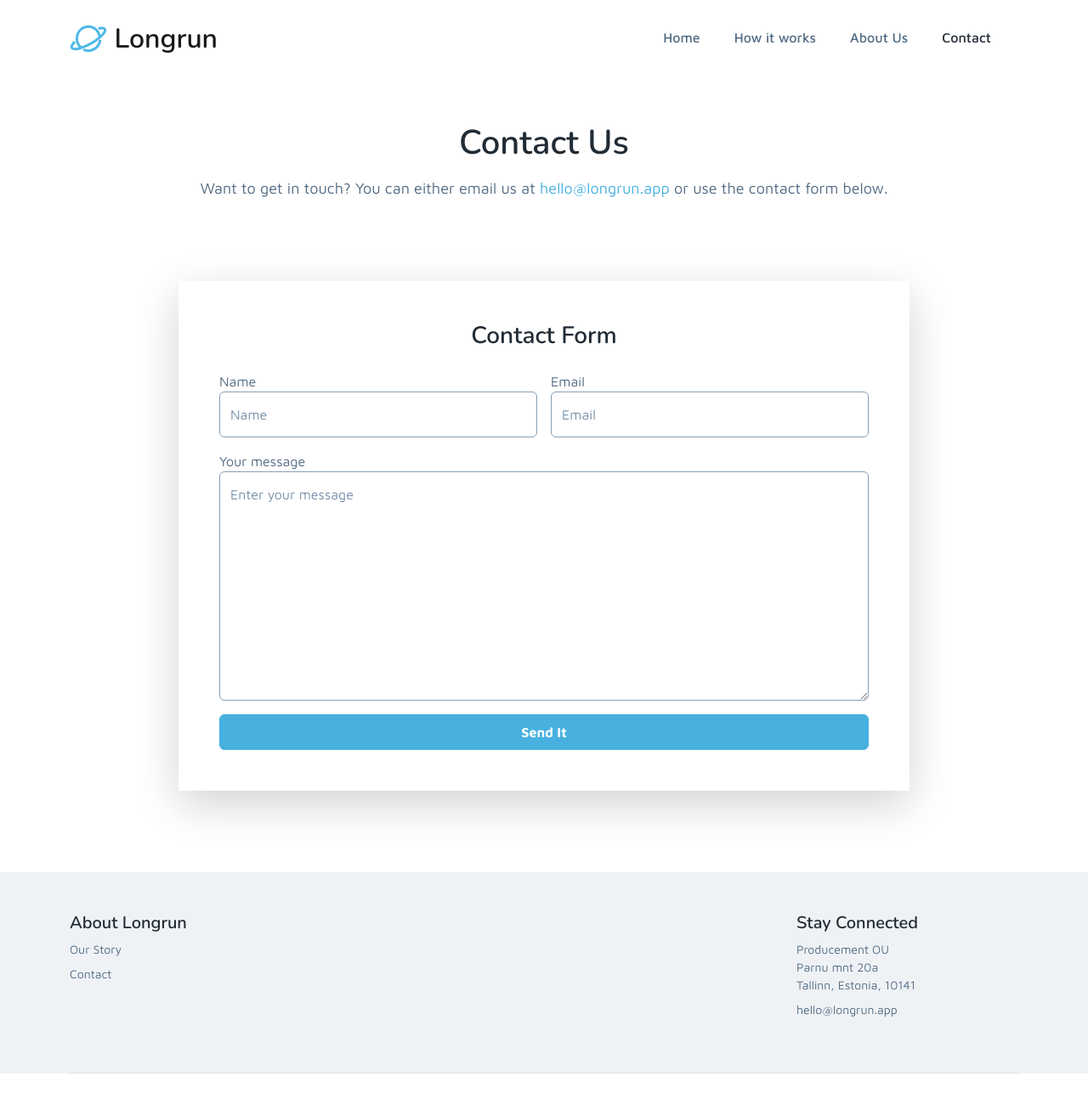
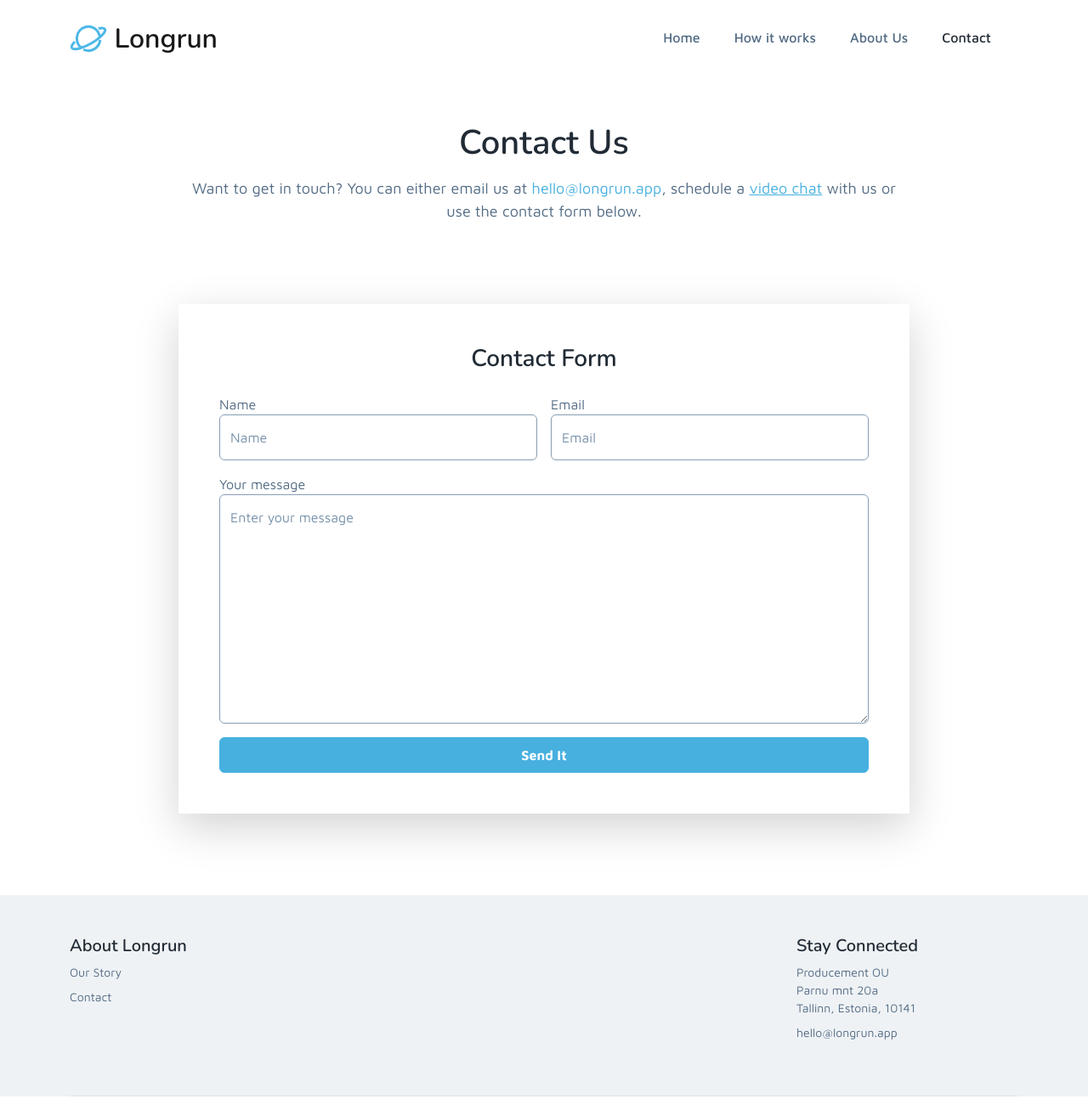
Before and after one commit to Producement/longrun_site, a Jekyll site: the page built from docs/contact.html, in a window 1280 px wide. Shown: the whole page at 85% size. Built offline with Jekyll 4.4.1, drawn with Linux system fonts in a browser that asks for light colours; nearby versions of some CDN libraries; library files that are not in the unit come from our copies; before the commit the page ends 1280 px from its top, so only the background shows below that.

Commit message:
Added video chat link

```diff
--- a/docs/contact.html
+++ b/docs/contact.html
@@ -6,7 +6,7 @@
     <div class="container">
         <h2 class="page-title pt-2 mb-3 font-weight-bold">Contact Us</h2>
         <div class="page-intro single-col-max-width mx-auto mb-5">Want to get in touch? You can
-            either email us at <a class="text-link" href="#">hello@longrun.app</a> or use the
+            either email us at <a class="text-link" href="#">hello@longrun.app</a>, schedule a <a href="https://calendly.com/producement/longrun">video chat</a> with us or use the
             contact form below.
         </div>
     </div><!--//container-->
```
